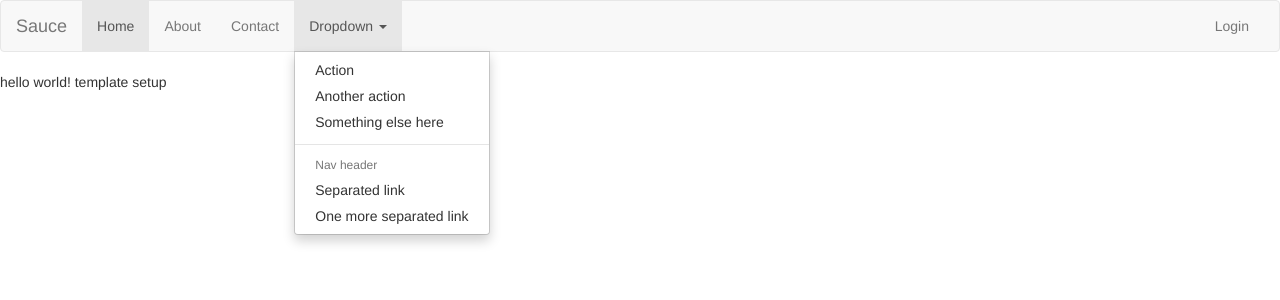
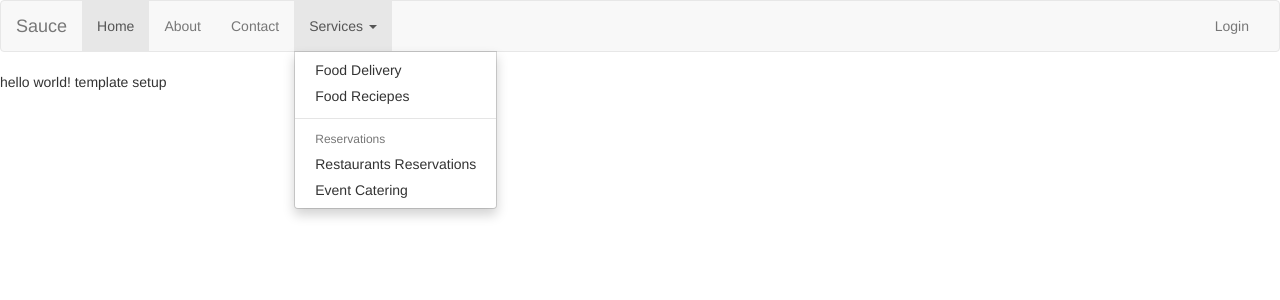
Before and after one commit to mrb101/Flask-Sauce, a Flask app: page / in a window 1280 px wide, after a click on "Services". Shown: the top 300 px of the page. Run offline with Flask 2, Linux system fonts and the light colour scheme; some libraries are stand-ins or nearby versions.

Commit message:
fixes navbar

```diff
--- a/app/templates/includes/_navbar.html
+++ b/app/templates/includes/_navbar.html
@@ -12,19 +12,18 @@
               </div>
               <div id="navbar" class="navbar-collapse collapse">
                   <ul class="nav navbar-nav">
-                      <li class="active"><a href="#">Home</a></li>
+                      <li class="active"><a href="{{ url_for('main.index') }}">Home</a></li>
                       <li><a href="{{ url_for('main.about') }}">About</a></li>
                       <li><a href="{{ url_for('main.contact') }}">Contact</a></li>
                       <li class="dropdown">
-                          <a href="#" class="dropdown-toggle" data-toggle="dropdown" role="button" aria-haspopup="true" aria-expanded="false">Dropdown <span class="caret"></span></a>
+                          <a href="#" class="dropdown-toggle" data-toggle="dropdown" role="button" aria-haspopup="true" aria-expanded="false">Services <span class="caret"></span></a>
                           <ul class="dropdown-menu">
-                              <li><a href="#">Action</a></li>
-                              <li><a href="#">Another action</a></li>
-                              <li><a href="#">Something else here</a></li>
+                              <li><a href="#">Food Delivery</a></li>
+                              <li><a href="#">Food Reciepes</a></li>
                               <li role="separator" class="divider"></li>
-                              <li class="dropdown-header">Nav header</li>
-                              <li><a href="#">Separated link</a></li>
-                              <li><a href="#">One more separated link</a></li>
+                              <li class="dropdown-header">Reservations</li>
+                              <li><a href="#">Restaurants Reservations</a></li>
+                              <li><a href="#">Event Catering</a></li>
                           </ul>
                        </li>
                   </ul>
```
